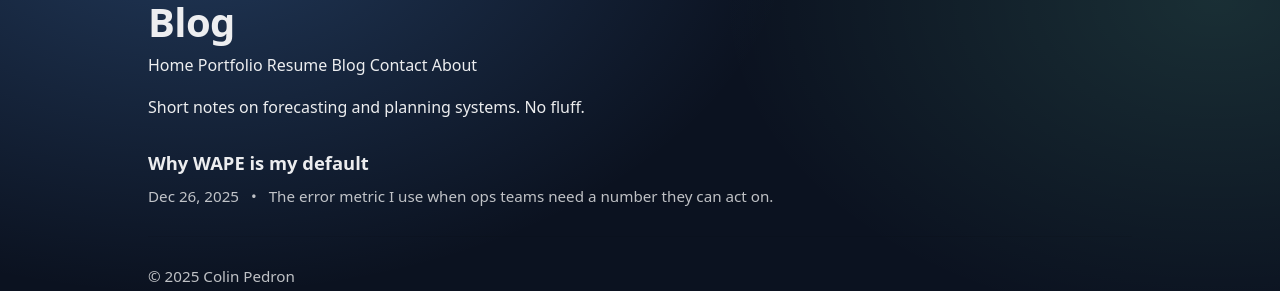
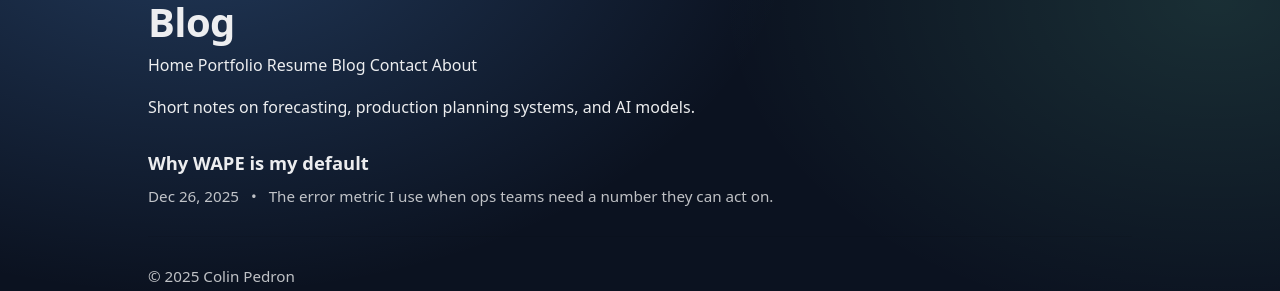
Before and after one commit to cpedron50-novaspear/colinpedron-site, a Jekyll site: the page built from blog.html, in a window 1280 px wide. Shown: the top 291 px of the page. Built offline with Jekyll 4.4.1, drawn with Linux system fonts in a browser that asks for light colours.

Commit message:
Update blog.html

```diff
--- a/blog.html
+++ b/blog.html
@@ -6,7 +6,7 @@ h1: Blog
 ---
 
 <section class="blog-intro">
-  <p>Short notes on forecasting and planning systems. No fluff.</p>
+  <p>Short notes on forecasting, production planning systems, and AI models.</p>
 </section>
 
 <section class="post-list">
```
